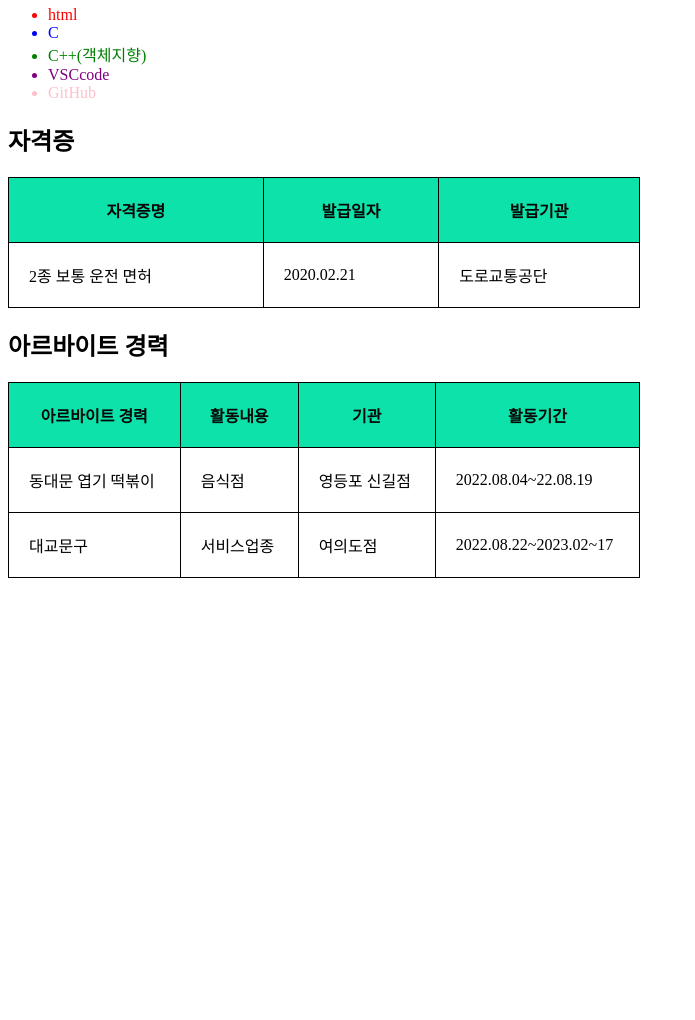
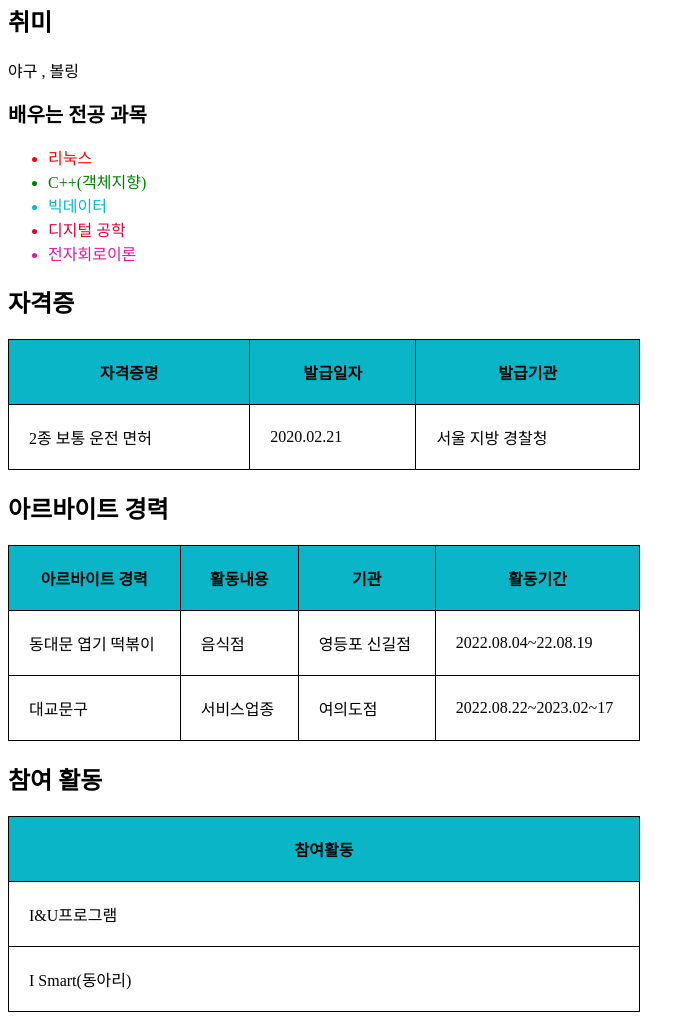
Before and after one commit to chaesungwon11/chaesungwon11, a plain HTML site: page index.html in a window 1280 px wide. Shown: the part 555-1575 px from the top of the page, without its empty margins (0-695 px from the left). Before the commit the page ends 1141 px from the top, so only its background shows below. Drawn offline with Linux system fonts and the light colour scheme.

Commit message:
Update index.html

```diff
--- a/index.html
+++ b/index.html
@@ -5,6 +5,7 @@
     <meta http-equiv="X-UA-Compatible" content="IE=edge">
     <meta name="viewport" content="width=h1, initial-scale=1.0">
     <title>Document</title>
+
 </head>
 <body>
   <table>
@@ -15,8 +16,9 @@
    <h2>인적사항</h2>
 
    <p>이름:채성원</p>
-   <p>T:010-8913-7017</p>
-   <p>e-mail:chaesungwon11@gmail.com</p>
+   <p>나이:23</p>
+   <p>T: 010-8913-7017</p>
+   <p>e-mail: chaesungwon11@gmail.com</p>
 
       <section>
 
@@ -29,16 +31,24 @@
 
       </section>
 
+      <h2>취미</h2>
+      <p>야구 , 볼링</p>
+
+
+
 
       <section>
       <h1 style="font-size: 20px;">배우는 전공 과목</h1>
 
         <ul>
-          <li style="color: red;">html</li>
-          <li style="color: blue;">C</li>
+          <li style="color: red;">리눅스</li>
           <li style="color: green;">C++(객체지향)</li>
-          <li style="color: purple;">VSCcode</li>
-          <li style="color: pink;">GitHub</li>
+          <li style="color: rgb(5, 181, 216);">빅데이터</li>
+          <li style="color: rgb(216, 5, 54);">디지털 공학</li>
+          <li style="color: rgb(225, 24, 162);">전자회로이론</li>
+
+
+
 
         </ul>
 
@@ -72,7 +82,7 @@
 
       <td>2종 보통 운전 면허</td>
       <td>2020.02.21</td>
-      <td>도로교통공단</td>
+      <td>서울 지방 경찰청</td>
 
     </tr>
   </table>
@@ -102,6 +112,7 @@
      <th>기관</th>
      <th>활동기간</th>
    </tr>
+
    <tr>
      <td>동대문 엽기 떡볶이</td>
      <td>음식점</td>
@@ -115,10 +126,37 @@
      <td>서비스업종</td>
      <td>여의도점</td>
      <td>2022.08.22~2023.02~17</td>
+   </tr>
+  </table>
 
+   <h2>참여 활동</h2>
+<style>
+   table {
+     width: 50%;
+     border-collapse: collapse;
+   }
+   th, td {
+     padding: 20px;
+     border: 1px solid black;
+   }
+   th {
+     background-color: #0ab5c8;
+     color: rgb(8, 7, 7);
+   }
+ </style>
+</head>
+<body>
+ <table>
+
+  <th>참여활동</th>
+
+  <tr>
+    <td>I&U프로그램</td>
+   </tr>
+   <tr>
+    <td>I Smart(동아리)</td>
    </tr>
 
- </table>
+
 </body>
-</table>
 </html>
```
